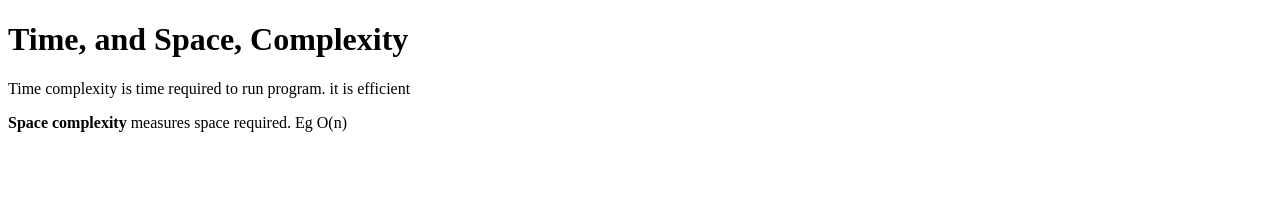
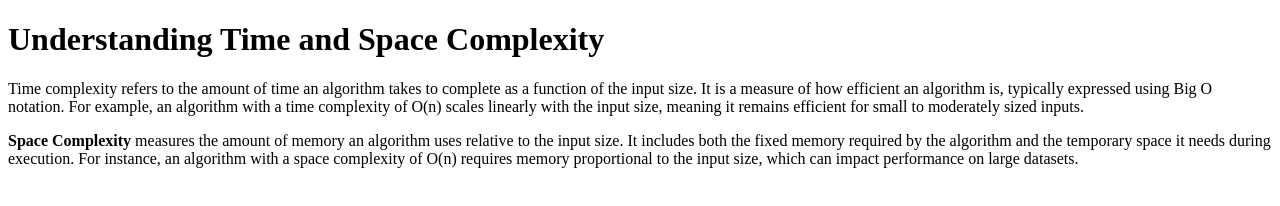
Before and after one commit to acciojob/time-and-space-complexity-aditiinamdar, a website: page main.html in a window 1280 px wide. Drawn offline with Linux system fonts and the light colour scheme.

Commit message:
created a submission

```diff
--- a/main.html
+++ b/main.html
@@ -9,12 +9,10 @@
 </head>
 
 <body>
-	<h1> Time, and Space, Complexity</h1>
-	<p> Time complexity is time required to run program. it is efficient</p>
-	<p> <b>Space complexity</b> measures space required. Eg O(n)</p>
-
-	<!-- the entire body must be written by student -->
-    <script type="text/javascript" src="./script.js">
+	  <h1>Understanding Time and Space Complexity</h1>
+    <p>Time complexity refers to the amount of time an algorithm takes to complete as a function of the input size. It is a measure of how efficient an algorithm is, typically expressed using Big O notation. For example, an algorithm with a time complexity of O(n) scales linearly with the input size, meaning it remains efficient for small to moderately sized inputs.</p>
+    <p><b>Space Complexity</b> measures the amount of memory an algorithm uses relative to the input size. It includes both the fixed memory required by the algorithm and the temporary space it needs during execution. For instance, an algorithm with a space complexity of O(n) requires memory proportional to the input size, which can impact performance on large datasets.</p>
+<script type="text/javascript" src="./script.js">
 </script>
 
 </body>
```
